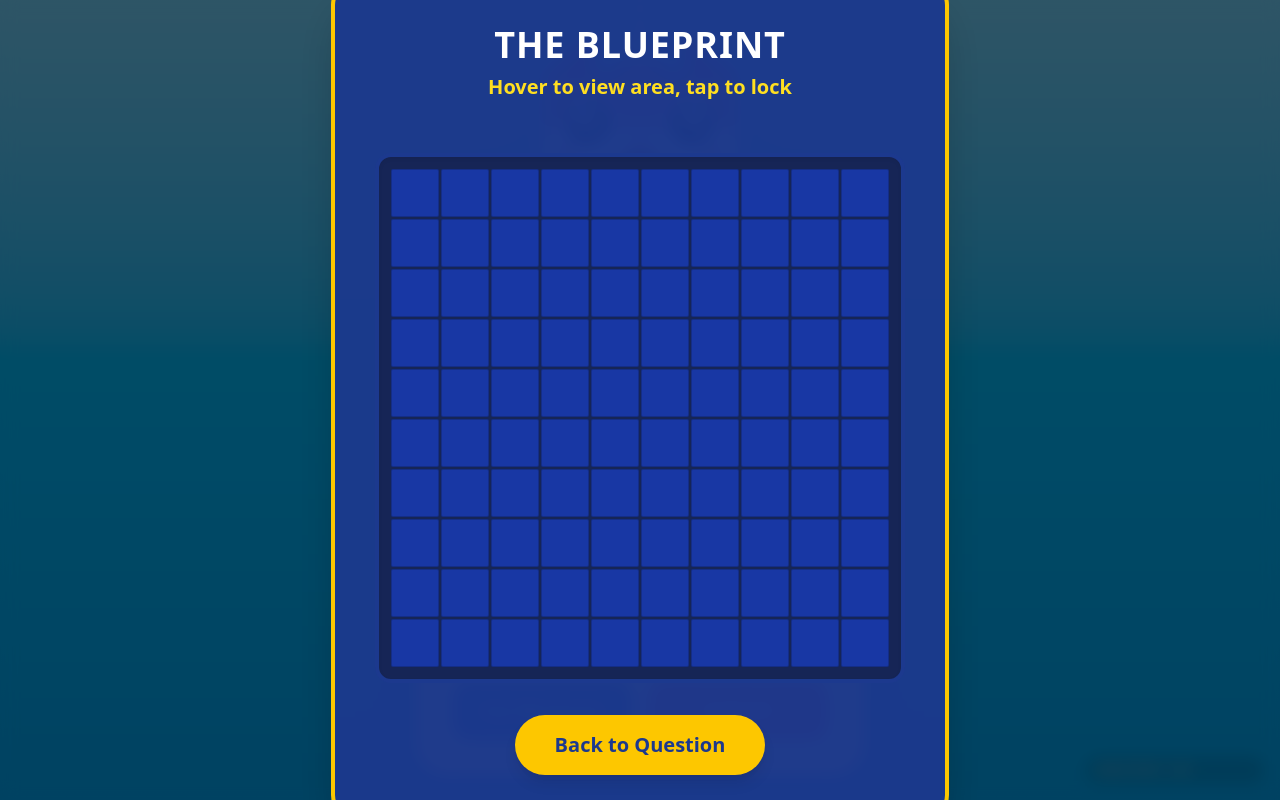
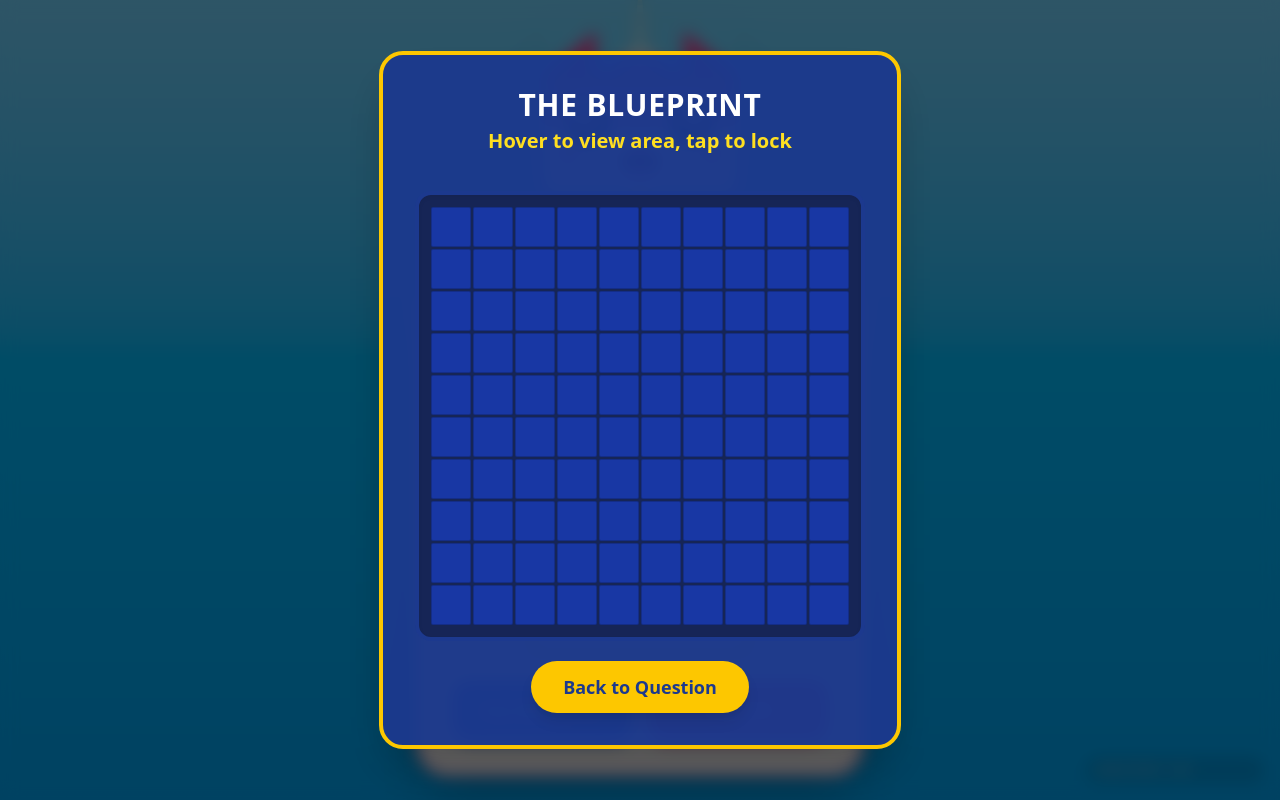
Before and after one commit to justinwhite/multiplication, a React (Vite) app: page / in a window 1280 px wide. Both pictures are taken after a click on the button "Use Blueprint". Built offline with nearby package versions, Linux system fonts and the light colour scheme.

Commit message:
feat: Adjust modal layouts, reduce grid cell sizes, and refine spacing for Blueprint and MasteryGrid components.

```diff
--- a/src/components/Blueprint.jsx
+++ b/src/components/Blueprint.jsx
@@ -36,7 +36,7 @@ export default function Blueprint({ onClose }) {
       cols.push(
         <div
           key={`${r}x${c}`}
-          className={`w-7 h-7 sm:w-9 sm:h-9 md:w-12 md:h-12 rounded-[2px] cursor-pointer select-none transition-all duration-75 ${isHighlighted ? highlightStyle : defaultStyle}`}
+          className={`w-6 h-6 sm:w-8 sm:h-8 md:w-10 md:h-10 rounded-[2px] cursor-pointer select-none transition-all duration-75 ${isHighlighted ? highlightStyle : defaultStyle}`}
           onMouseDown={() => handleClick(r, c)}
           onMouseEnter={() => handleMouseEnter(r, c)}
         ></div>
@@ -56,25 +56,27 @@ export default function Blueprint({ onClose }) {
   const highlightDesc = area > 0 ? `${w} x ${h} = ${area} bricks` : instruction;
 
   return (
-    <div className="fixed inset-0 z-50 flex items-center justify-center p-4 bg-black/60 backdrop-blur-sm animate-in fade-in duration-200 overflow-y-auto">
-      <div className="flex flex-col items-center bg-blue-900/95 p-6 md:p-10 rounded-3xl shadow-2xl border-[4px] border-yellow-400 animate-in zoom-in-95 duration-200">
-        <h2 className="text-2xl md:text-4xl font-black text-white mb-2 tracking-wide uppercase text-center">The Blueprint</h2>
-        <p className="text-yellow-300 font-bold mb-2 text-lg md:text-xl h-8">{highlightDesc}</p>
-        <p className="text-blue-300 font-bold mb-4 text-sm md:text-base h-6">{area === 0 ? '' : (lockedArea ? 'Locked!' : 'Hovering...')}</p>
+    <div className="fixed inset-0 z-50 overflow-y-auto bg-black/60 backdrop-blur-sm animate-in fade-in duration-200">
+      <div className="flex min-h-full items-center justify-center p-4 sm:p-6 md:p-8">
+        <div className="flex flex-col items-center bg-blue-900/95 p-5 sm:p-6 md:p-8 rounded-3xl shadow-2xl border-[4px] border-yellow-400 animate-in zoom-in-95 duration-200">
+          <h2 className="text-2xl md:text-3xl font-black text-white mb-1 tracking-wide uppercase text-center">The Blueprint</h2>
+          <p className="text-yellow-300 font-bold mb-1 text-lg sm:text-xl h-7">{highlightDesc}</p>
+          <p className="text-blue-300 font-bold mb-3 text-xs sm:text-sm h-5">{area === 0 ? '' : (lockedArea ? 'Locked!' : 'Hovering...')}</p>
 
-        <div
-          className="flex flex-col gap-[2px] bg-blue-950 p-2 md:p-3 rounded-2xl border-4 border-blue-900 shadow-inner cursor-pointer"
-          onMouseLeave={() => { if(!lockedArea) setHoverArea(null); }}
-        >
+          <div
+            className="flex flex-col gap-[2px] bg-blue-950 p-2 md:p-3 rounded-2xl border-4 border-blue-900 shadow-inner cursor-pointer"
+            onMouseLeave={() => { if(!lockedArea) setHoverArea(null); }}
+          >
           {rows}
         </div>
 
         <button
           onClick={onClose}
-          className="mt-8 px-8 md:px-10 py-3 md:py-4 bg-yellow-400 text-blue-900 font-black text-lg md:text-xl rounded-full hover:bg-yellow-300 hover:-translate-y-1 hover:shadow-xl active:scale-95 transition-all shadow-lg"
+          className="mt-5 px-6 md:px-8 py-2 md:py-3 bg-yellow-400 text-blue-900 font-black text-base md:text-lg rounded-full hover:bg-yellow-300 hover:-translate-y-1 hover:shadow-xl active:scale-95 transition-all shadow-lg"
         >
           Back to Question
         </button>
+        </div>
       </div>
     </div>
   );
--- a/src/components/MasteryGrid.jsx
+++ b/src/components/MasteryGrid.jsx
@@ -32,7 +32,7 @@ export default function MasteryGrid({ facts, onClose }) {
       cols.push(
         <div
           key={`${r}x${c}`}
-          className={`w-7 h-7 sm:w-9 sm:h-9 md:w-12 md:h-12 flex items-center justify-center text-xs sm:text-sm md:text-lg rounded-[2px] cursor-help transition-all hover:scale-110 hover:z-10 ${getLevelStyle(level, seen)}`}
+          className={`w-6 h-6 sm:w-8 sm:h-8 md:w-10 md:h-10 flex items-center justify-center text-[10px] sm:text-xs md:text-sm rounded-[2px] cursor-help transition-all hover:scale-110 hover:z-10 ${getLevelStyle(level, seen)}`}
           title={title}
         >
           {r * c}
@@ -43,11 +43,12 @@ export default function MasteryGrid({ facts, onClose }) {
   }
 
   return (
-    <div className="fixed inset-0 z-[100] bg-black/60 backdrop-blur-sm flex items-center justify-center p-4 overflow-y-auto">
-      <div className="bg-white p-6 md:p-10 rounded-3xl shadow-2xl flex flex-col items-center animate-in zoom-in-95 duration-200">
-        <h2 className="text-2xl md:text-4xl font-black text-blue-900 mb-6 uppercase tracking-wider text-center">
-          Mastery Matrix
-        </h2>
+    <div className="fixed inset-0 z-[100] bg-black/60 backdrop-blur-sm overflow-y-auto">
+      <div className="flex min-h-full items-center justify-center p-4 sm:p-6 md:p-8">
+        <div className="bg-white p-5 sm:p-6 md:p-8 rounded-3xl shadow-2xl flex flex-col items-center animate-in zoom-in-95 duration-200">
+          <h2 className="text-2xl md:text-3xl font-black text-blue-900 mb-4 uppercase tracking-wider text-center">
+            Mastery Matrix
+          </h2>
 
         <div className="flex flex-col gap-[2px] bg-gray-200 p-2 md:p-3 rounded-2xl border-4 border-gray-300 shadow-inner">
           {rows}
@@ -76,10 +77,11 @@ export default function MasteryGrid({ facts, onClose }) {
 
         <button
           onClick={onClose}
-          className="mt-10 px-10 py-4 bg-sky-500 text-white font-black text-xl rounded-full hover:bg-sky-400 hover:-translate-y-1 hover:shadow-xl active:scale-95 transition-all shadow-lg"
+          className="mt-6 px-8 py-3 bg-sky-500 text-white font-black text-lg rounded-full hover:bg-sky-400 hover:-translate-y-1 hover:shadow-xl active:scale-95 transition-all shadow-lg"
         >
           Close Grid
         </button>
+        </div>
       </div>
     </div>
   );
```
